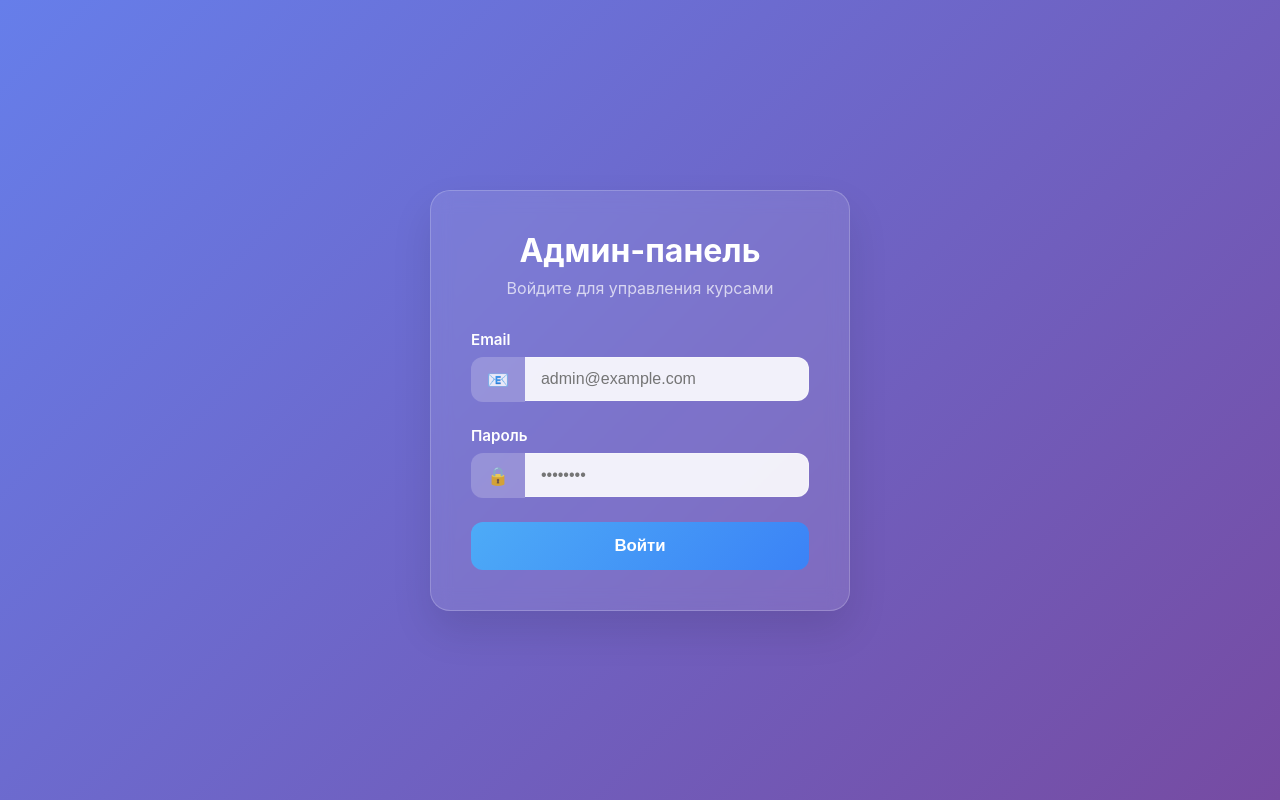
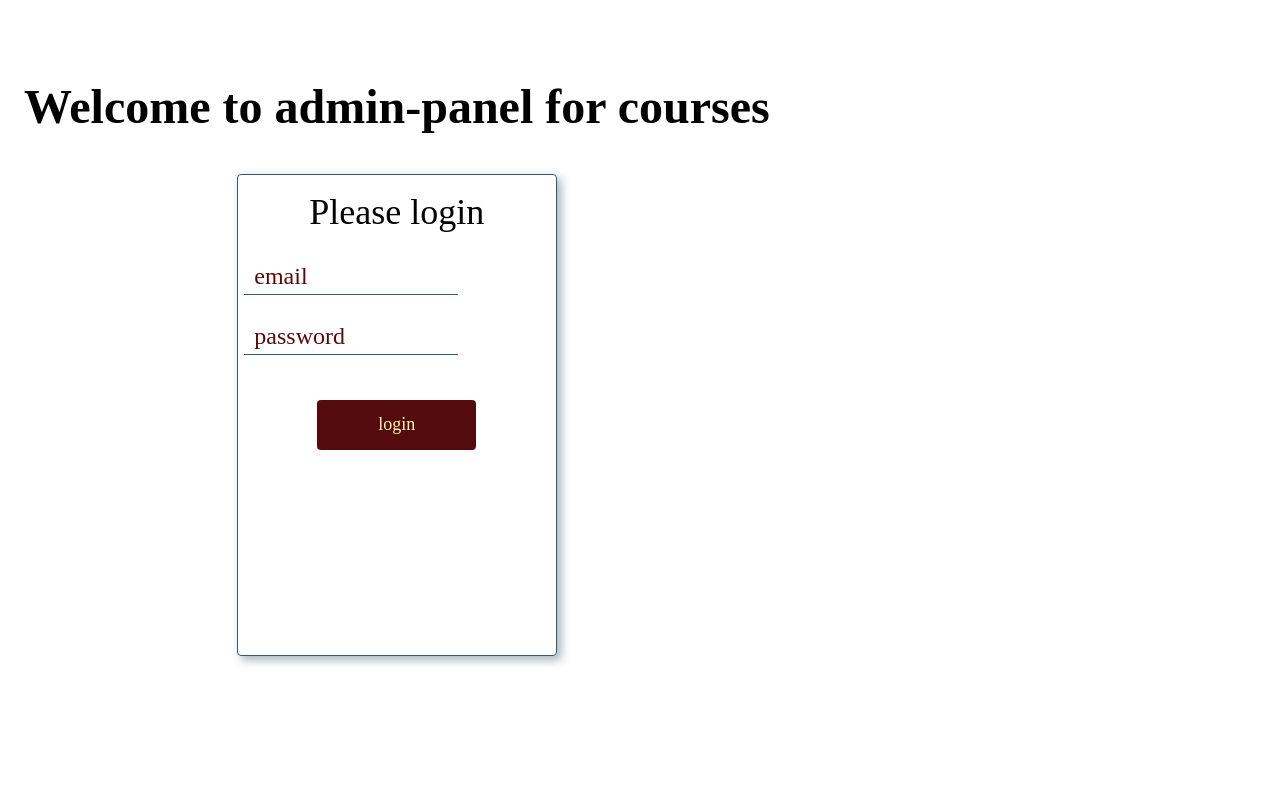
Before and after one commit to TheDenu/school-api, a PHP site: page / in a window 1280 px wide. Run offline with PHP 8.4, Linux system fonts and the light colour scheme; some web fonts are replaced.

Commit message:
админ панель готова

```diff
--- a/course-admin/courses.php
+++ b/course-admin/courses.php
@@ -29,6 +29,8 @@ $totalPages = ceil($totalCourses / $limit);
     <meta name="viewport" content="width=device-width, initial-scale=1.0">
     <title>Админ-панель - Курсы</title>
     <link rel="stylesheet" href="./styles/main.css">
+    <link rel="stylesheet" href="css/style.css">
+
 </head>
 
 <body>
--- a/course-admin/index.php
+++ b/course-admin/index.php
@@ -1,5 +1,6 @@
 <?php
 session_start();
+$errors = [];
 
 if ($_SERVER['REQUEST_METHOD'] === 'POST') {
     $email = trim($_POST['email']);
@@ -8,60 +9,16 @@ if ($_SERVER['REQUEST_METHOD'] === 'POST') {
     if (empty($email)) $errors['email'] = 'input email';
     if (empty($password)) $errors['password'] = 'input password';
 
-    //$response = makeRequest($email, $password);
-
+    if (!$errors) {
         if ($email === 'admin@edu.com' && $password === 'course2025') {
             $_SESSION['admin'] = true;
             header('Location: courses.php');
             exit;
         } else {
             $errors['error'] = 'Неверный логин или пароль';
-        //$error = $response['message'] ?? 'Ошибка авторизации';
         }
     }
-/*
-function makeRequest($email, $password)
-{
-    $ch = curl_init();
-
-    $jsonData = json_encode([
-        'email' => $email,
-        'password' => $password
-    ]);
-
-    curl_setopt_array($ch, [
-        CURLOPT_URL => 'https://module.b/school-api/auth',
-        CURLOPT_RETURNTRANSFER => true,
-        CURLOPT_POST => true,
-        CURLOPT_POSTFIELDS => $jsonData,
-        CURLOPT_HTTPHEADER => [
-            'Accept: application/json',
-            'Content-Type: application/json'
-        ],
-        CURLOPT_TIMEOUT => 30,
-        CURLOPT_VERBOSE => true
-    ]);
-
-    $response = curl_exec($ch);
-    $httpCode = curl_getinfo($ch, CURLINFO_HTTP_CODE);
-
-    $data = json_decode($response, true) ?: [];
-
-    if ($httpCode === 200 && isset($data['token'])) {
-        return [
-            'success' => true,
-            'token' => $data['token']
-        ];
 }
-
-    return [
-        'success' => false,
-        'message' => $data['message'] ?? 'Нет token в ответе API',
-        'http_code' => $httpCode,
-        'has_token' => isset($data['token']),
-        'response' => $response
-    ];
-}*/
 ?>
 
 <!DOCTYPE html>
@@ -71,45 +28,27 @@ function makeRequest($email, $password)
     <meta charset="UTF-8">
     <meta name="viewport" content="width=device-width, initial-scale=1.0">
     <title>Админ-панель - Вход</title>
-    <link rel="stylesheet" href="./styles/auth.css">
+    <link rel="stylesheet" href="./styles/style.css">
 </head>
 
 <body>
-    <div class="login-card">
-        <div class="login-header">
-            <h2>Админ-панель</h2>
-            <p>Войдите для управления курсами</p>
+    <div class="container">
+        <div class="main">
+            <h1 class="main-h1">Welcome to admin-panel for courses</h1>
+            <form class="main-form" method="POST">
+                <p class="main-form__p">Please login</p>
+                <small style="color: #e70d0d;"><?= $errors['error'] ?? ''  ?></small>
+                <div>
+                    <input type="email" name="email" placeholder="email" class="main-form__txt" value="<?= htmlspecialchars($email ?? '') ?>"><br>
+                    <small style="color: #e70d0d;"><?= $errors['email'] ?? ''  ?></small>
                 </div>
-
-        <form method="POST" action="index.php">
-            <small style="color: #e70d0d;"><?= $errors['error'] ?? ''  ?></small>
-
-            <div class="form-group">
-                <label class="form-label">Email</label>
-                <div class="input-group">
-                    <span class="input-group-text">📧</span>
-                    <input type="email" class="form-control" name="email" placeholder="admin@example.com" value="<?= htmlspecialchars($email ?? '') ?>">
-                    <small style="color: #e70d0d;"><?= $errors['email'] ?? ''  ?></small>
-
+                <div class="main-form-second">
+                    <input type="password" name="password" placeholder="password" class="main-form__txt "><br>
+                    <small style="color: #e70d0d;"><?= $errors['password'] ?? ''  ?></small>
                 </div>
-                <div class="error-message" id="email-error"></div>
+                <input type="submit" value="login" class="main-form__btn">
+            </form>
         </div>
-
-            <div class="form-group">
-                <label class="form-label">Пароль</label>
-                <div class="input-group">
-                    <span class="input-group-text">🔒</span>
-                    <input type="password" class="form-control" name="password" placeholder="••••••••">
-                    <small style="color: #e70d0d;"><?= $errors['password'] ?? ''  ?></small>
-
-                </div>
-                <div class="error-message" id="password-error"></div>
-            </div>
-
-            <button type="submit" class="btn-login">
-                Войти
-            </button>
-        </form>
     </div>
 </body>
 
--- a/course-admin/students.php
+++ b/course-admin/students.php
@@ -11,7 +11,7 @@ if (!isset($_SESSION['admin']) || !$_SESSION['admin']) {
 }
 
 $stmt = $mysqli->prepare("
-    SELECT users.name, users.email, courses.name as title, orders.date_order, statuses_payment.status_payment
+    SELECT users.name, users.email, users.id_user, courses.name as title, courses.id, orders.date_order, statuses_payment.status_payment
     FROM orders
     JOIN users using(id_user)
     JOIN courses ON orders.id_course = courses.id
@@ -63,7 +63,9 @@ $orders = $stmt->get_result()->fetch_all(MYSQLI_ASSOC);
                     <p><?= $order['title'] ?></p>
                     <p><?= $order['date_order'] ?></p>
                     <p class="student__paid-info"><?= $order['status_payment'] ?></p>
-                    <form class="student-item__right">
+                    <form class="student-item__right" method="POST" action="certificate.php">
+                        <input type="text" name="id_course" value="<?= $order['id'] ?>" hidden>
+                        <input type="text" name="id_user" value="<?= $order['id_user'] ?>" hidden>
                         <input type="submit" value="Print the certificate" class="student-item__btn">
                     </form>
                 </div>
```
Also changed, not shown: course-admin/certificate.php (added, +62 -0 lines). Lines whose indentation alone changed are shown as unchanged.
